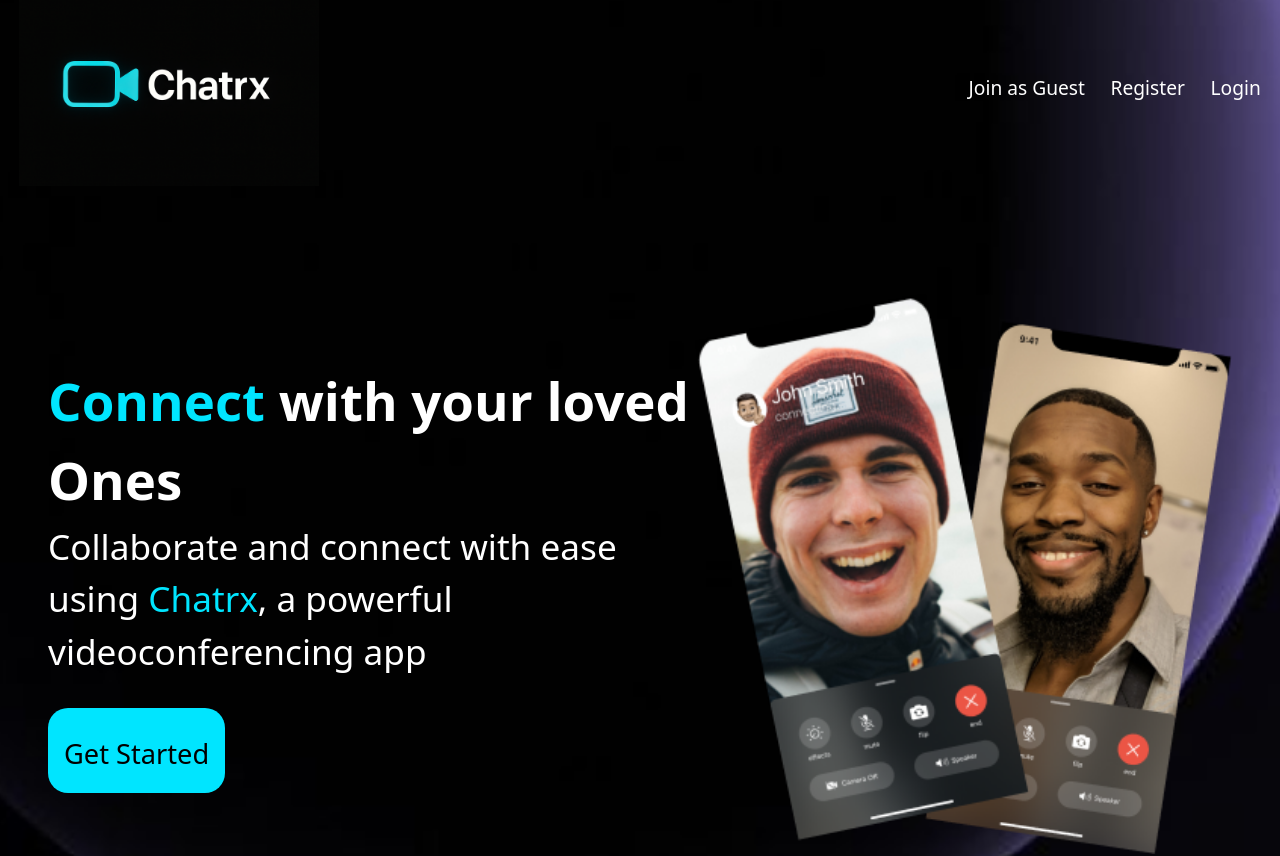
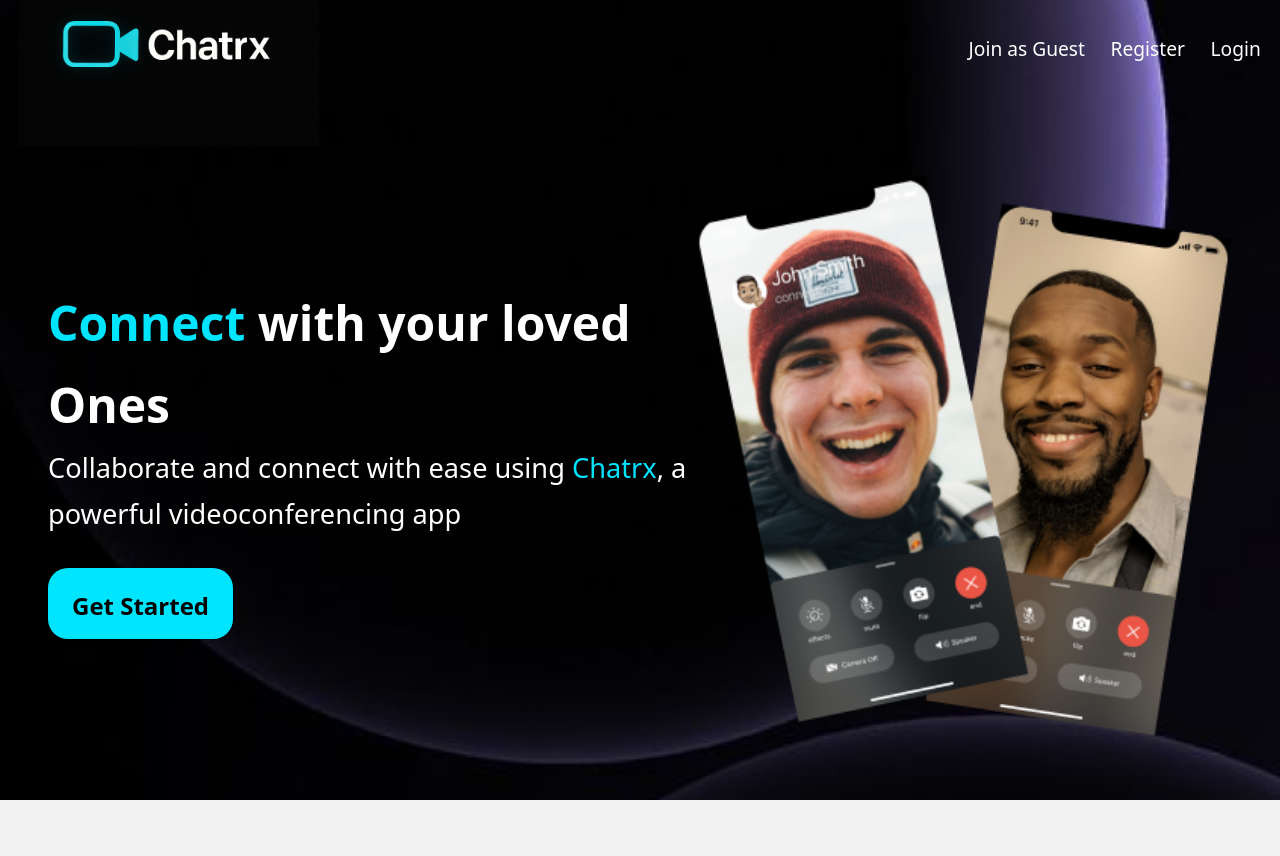
Before and after one commit to DikshaSingh-9720/Chatrx, a React (Vite) app in the folder frontend/: page / in a window 1280 px wide. Shown: the top 856 px of the page. After the commit the page ends 800 px from the top, so only its background shows below. Built offline with nearby package versions, Linux system fonts and the light colour scheme.

Commit message:
enhance code

```diff
--- a/frontend/src/App.css
+++ b/frontend/src/App.css
@@ -5,7 +5,7 @@
 
 .landingPageContainer {
     width: 100vw;
-    height: auto;
+    height: 100vh;
     background: url('../public/background.png');
     background-repeat: no-repeat;
     background-size: cover;
@@ -13,7 +13,7 @@
     color: white;
     display: flex;
     flex-direction: column;
-    overflow-x: hidden;
+    overflow: hidden;
 }
 
 
@@ -22,7 +22,7 @@
   padding-inline: 1.2rem;
   padding-block: 1.6rem;
   position: relative;
-  bottom: 5vh;
+  bottom: 10vh;
   display: flex;
   justify-content: space-between;
   align-items: center;
@@ -53,31 +53,37 @@
   position: relative;
   bottom: 10vh;
   align-items: center;
-  overflow-y: auto;
+  line-height: 1.7;
 }
 
 .landingMainContainer>div:nth-child(1) {
-  font-size: 2.2rem;
+  font-size: 2rem;
+}
+
+.landingMainContainer p{
+  font-size: 1.7rem;
 }
 
 
 .landingMainContainer>div:nth-child(1) div[role='button'] {
   background: #00E5FF;
   width: fit-content;
-  padding: 1rem;
+  padding: 0.5rem 1.5rem;
   border-radius: 20px;
   margin-top: 1.9rem;
+  font-weight: 600;
 }
 
 .landingMainContainer>div:nth-child(1) div[role='button'] a {
   text-decoration: none;
   color: white;
-  font-size: 1.7rem;
+  font-size: 1.5rem;
 }
 
 .landingMainContainer>div:nth-child(2) img {
   height: 70vh;
   width: auto;
+  font-size: 1.5rem;
 }
 @media (max-width: 1024px) {
 
@@ -176,6 +182,11 @@
 
 /* Home Component */
 
+.home{
+  background: #fff;
+  height: 100vh;
+  overflow-y: auto;
+}
 
 .navBar {
   display: flex;
@@ -196,8 +207,7 @@
 .meetContainer {
   display: grid;
   grid-template-columns: 1fr 1fr;
-  padding-inline: 20px;
-  height: 80vh;
+  padding: 50px;
   gap: 10vw;
   justify-content: center;
   margin: 50px;
--- a/frontend/src/index.css
+++ b/frontend/src/index.css
@@ -14,16 +14,18 @@
   padding: 0;
 }
 
+.landingPageContainer ::-webkit-scrollbar{
+  display: none;
+}
 
-:root {
-  font-family: system-ui, Avenir, Helvetica, Arial, sans-serif;
-  line-height: 1.5;
-  font-weight: 400;
-  color: rgb(0,0,0,);
-  background-color: #fff;
+.landingMainContainer::-webkit-scrollbar{
+  display: none;
+}
 
-  font-synthesis: none;
-  text-rendering: optimizeLegibility;
-  -webkit-font-smoothing: antialiased;
-  -moz-osx-font-smoothing: grayscale;
+.home::-webkit-scrollbar{
+  display: none;
 }
+
+.meetContainer::-webkit-scrollbar{
+  display: none;
+}
--- a/frontend/src/pages/VideoMeet.jsx
+++ b/frontend/src/pages/VideoMeet.jsx
@@ -11,15 +11,14 @@
 import ScreenShareIcon from "@mui/icons-material/ScreenShare";
 import StopScreenShareIcon from "@mui/icons-material/StopScreenShare";
 import ChatIcon from "@mui/icons-material/Chat";
-import CloseIcon from '@mui/icons-material/Close';
-
+import CloseIcon from "@mui/icons-material/Close";
 
 import server from "../environment";
 
 const server_url = server;
 
-var connections = ({});
-const iceCandidatesQueue = ({});
+var connections = {};
+const iceCandidatesQueue = {};
 
 const peerConfigConnections = {
   iceServers: [{ urls: "stun:stun.l.google.com:19302" }],
@@ -58,7 +57,6 @@
   const videoRef = useRef([]);
 
   let [videos, setVideos] = useState([]);
-
 
   useEffect(() => {
     getPermissions();
@@ -471,7 +469,6 @@
     try {
       let tracks = localVideoRef.current.srcObject.getTracks();
       tracks.forEach((track) => track.stop());
-
     } catch (e) {}
     window.location.href = "/";
   };
@@ -516,7 +513,12 @@
       {askForUsername === true ? (
         <div className={styles.videomeet}>
           <div>
-            <video className={styles.myvideo} ref={localVideoRef} autoPlay muted />
+            <video
+              className={styles.myvideo}
+              ref={localVideoRef}
+              autoPlay
+              muted
+            />
           </div>
           <div className={styles.connect}>
             <h1>Ready to connect</h1>
@@ -533,7 +535,6 @@
               Connect
             </Button>
           </div>
-
         </div>
       ) : (
         <div className={styles.meetVideoContainer} onClick={handleMessage}>
@@ -542,7 +543,7 @@
               <div className={styles.chatContainer}>
                 <div className={styles.chat}>
                   <h1>Chat</h1>
-                <IconButton onClick={closeChat}>
+                  <IconButton onClick={closeChat} style={{ color: "white" }}>
                     <CloseIcon />
                   </IconButton>
                 </div>
@@ -604,10 +605,7 @@
             )}
 
             <Badge badgeContent={newMessages} max={999} color="orange">
-              <IconButton
-                onClick={openChat}
-                style={{ color: "white" }}
-              >
+              <IconButton onClick={openChat} style={{ color: "white" }}>
                 <ChatIcon />
               </IconButton>
             </Badge>
@@ -618,10 +616,10 @@
             ref={localVideoRef}
             autoPlay
           />
-          <h3 style={{color:"white"}}>{username}</h3>
+          <h3 style={{ color: "white" }}>{username}</h3>
 
           {videos.map((video) => (
-            <div className={styles.conferenceView} key={video.socketId} >
+            <div className={styles.conferenceView} key={video.socketId}>
               <video
                 data-socket={video.socketId}
                 ref={(ref) => {
--- a/frontend/src/pages/home.jsx
+++ b/frontend/src/pages/home.jsx
@@ -1,5 +1,5 @@
 import React, { useContext, useState } from 'react'
-import withAuth from '../utils/WithAuth'
+import withAuth from '../styles/utils/WithAuth'
 import { useNavigate } from 'react-router-dom'
 import "../App.css";
 import { Button, IconButton, TextField } from '@mui/material';
--- a/frontend/src/pages/landing.jsx
+++ b/frontend/src/pages/landing.jsx
@@ -7,7 +7,7 @@
     const router = useNavigate();
 
     return (
-        <div className='landingPageContainer'>
+        <div className='landingPageContainer' >
             <nav className='navbar'>
                 <div className='navHeader'>
                     <img src="/chatrxlogo.png"style={{width:"300px"}} />
--- a/frontend/src/styles/VideoMeetComponent.module.css
+++ b/frontend/src/styles/VideoMeetComponent.module.css
@@ -4,6 +4,7 @@
   font-family: 'Poppins', sans-serif;
   background-color: #f2f2f2;
 }
+
 
 /* Animated Gradient Background with Overlay */
 .videomeet {
@@ -14,35 +15,11 @@
   align-items: center;
   gap: 40px;
   min-height: 100vh;
-  background: linear-gradient(-45deg, #00bcd4, #8e24aa, #2196f3, #4caf50);
+  background: #ffffff;
   background-size: 400% 400%;
-  animation: gradientFlow 20s ease infinite;
   overflow: hidden;
 }
 
-@keyframes gradientFlow {
-  0% {
-    background-position: 0% 50%;
-  }
-  50% {
-    background-position: 100% 50%;
-  }
-  100% {
-    background-position: 0% 50%;
-  }
-}
-
-/* Optional blur overlay if using an image (you can skip this if not needed) */
-/*
-.videomeet::before {
-  content: '';
-  position: absolute;
-  inset: 0;
-  backdrop-filter: blur(4px);
-  background-color: rgba(255, 255, 255, 0.1);
-  z-index: 0;
-}
-*/
 
 .connect,
 .myvideo {
@@ -51,12 +28,12 @@
 
 /* Connect Section Card */
 .connect {
-  background: rgba(255, 255, 255, 0.15);
+  background: rgb(255, 255, 255);
   border-radius: 16px;
   padding: 40px 30px;
   box-shadow: 0 8px 24px rgba(0, 0, 0, 0.15);
   backdrop-filter: blur(8px);
-  color: white;
+  color: rgb(33, 33, 33);
   text-align: center;
   transition: all 0.3s ease;
 }
@@ -137,7 +114,7 @@
   display: flex;
   position: relative;
   height: 100vh;
-  background: linear-gradient(to right, #0f2027, #203a43, #2c5364);
+  background: linear-gradient(to right, #f7fbfc, #a0d0de, #bbc8cd);
   overflow: hidden;
   padding: 20px;
   box-sizing: border-box;
@@ -148,7 +125,7 @@
   position: absolute;
   bottom: 10vh;
   left: 20px;
-  height: 30vh;
+  height: 40vh;
   width: 20vw;
   border-radius: 20px;
   box-shadow: 0 4px 15px rgba(0, 0, 0, 0.7);
@@ -194,8 +171,8 @@
 }
 
 .conferenceView video {
-  width: 20vw;
-  height: 25vh;
+  width: 30vw;
+  height: 50vh;
   border-radius: 12px;
   background-color: #111;
   object-fit: cover;
@@ -231,7 +208,9 @@
   padding: 10px;
   background: #2c2c2c;
   border-radius: 10px;
+  color: #f1f1f1;
 }
+
 
 /* Individual chat message */
 .chat {
@@ -247,7 +226,7 @@
 
 .chat i {
   font-size: 22px;
-  color: #aaa;
+  color: #ffffff;
 }
 
 /* Chat input + send button */
@@ -264,8 +243,9 @@
   border-radius: 8px;
   font-size: 1rem;
   background-color: #2b2b2b;
-  color: white;
+  color: white!important;
 }
+
 
 .chattingArea Button {
   padding: 10px 16px;
```
Also changed, not shown: frontend/src/styles/utils/WithAuth.jsx (renamed from frontend/src/utils/WithAuth.jsx), 2 other files (tests, documents, lock files or other folders). Lines whose indentation alone changed are shown as unchanged.
